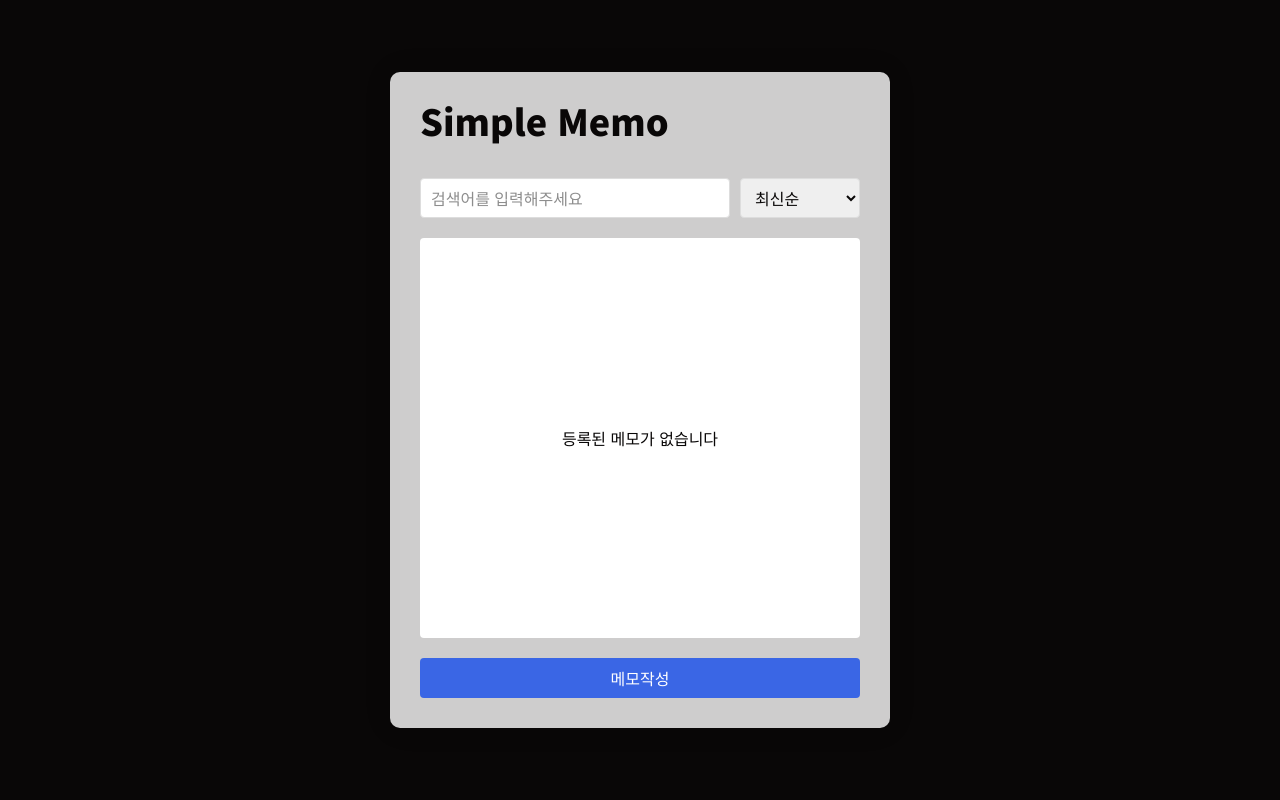
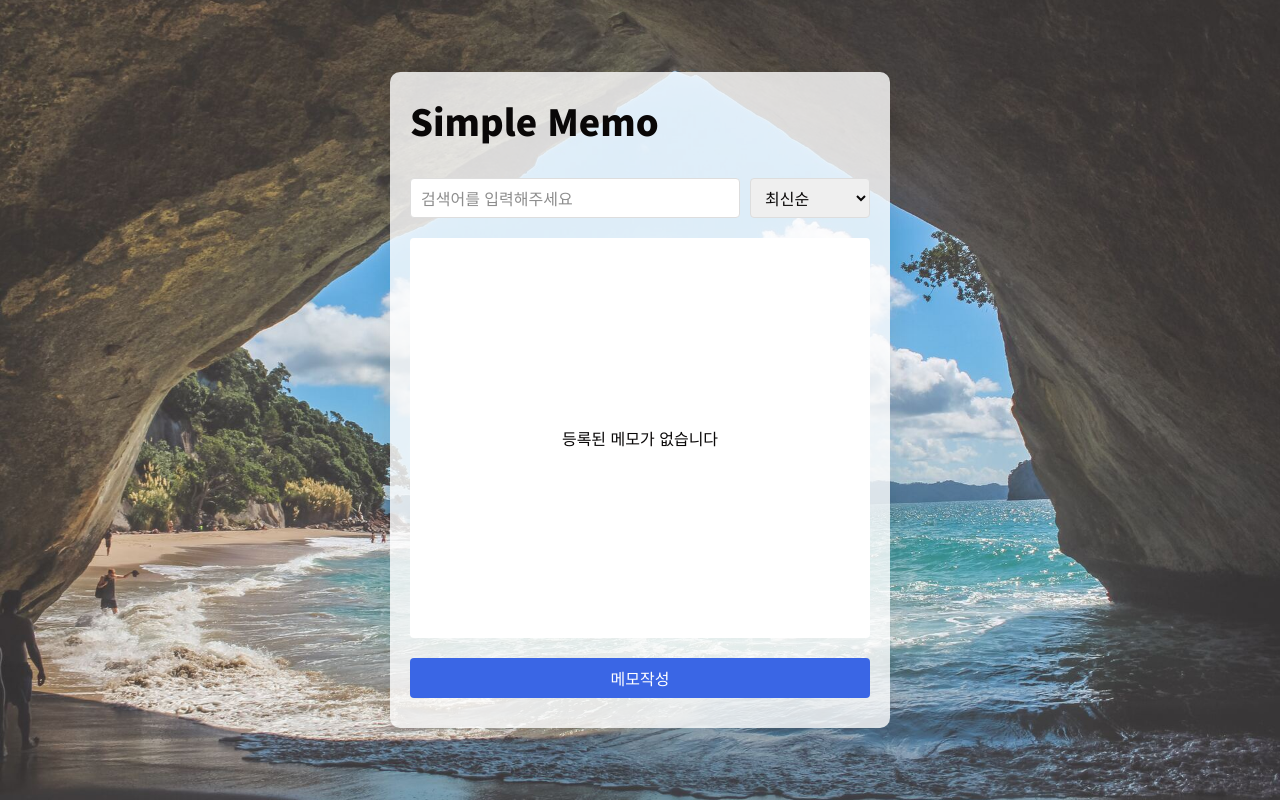
Before and after one commit to JangHyunjeong/simple-memo, a React (Create React App) app: page / in a window 1280 px wide. Built offline with nearby package versions, Linux system fonts and the light colour scheme.

Commit message:
💄 background 이미지 추가 및 container width 조절

```diff
--- a/src/components/AppBackground.js
+++ b/src/components/AppBackground.js
@@ -1,10 +1,10 @@
 import styled from "styled-components";
-import Colors from "../styles/Colors";
 import { FlexCenter } from "../styles/Flex";
+import bg from "../images/bg.jpg";
 
 export const AppBackground = styled.div`
   width: 100%;
   height: 100vh;
-  background-color: ${Colors.black};
+  background: url(${bg}) no-repeat center / cover;
   ${FlexCenter}
 `;
--- a/src/components/AppContainer.js
+++ b/src/components/AppContainer.js
@@ -1,10 +1,10 @@
 import styled from "styled-components";
 
 export const AppContainer = styled.div`
-  width: 100%;
+  width: calc(100% - 40px);
   max-width: 500px;
   background-color: rgba(255, 255, 255, 0.8);
-  padding: 30px;
+  padding: 30px 20px;
   border-radius: 10px;
   box-shadow: 0px 0px 30px rgba(0, 0, 0, 0.08);
 `;
```
Also changed, not shown: src/images/bg.jpg (added).
